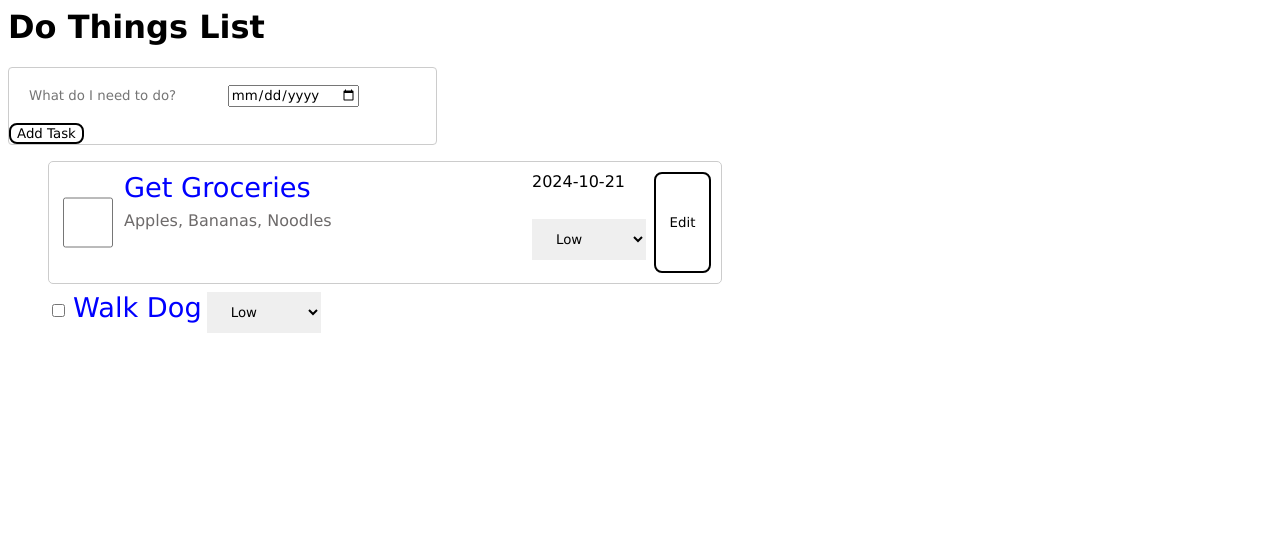
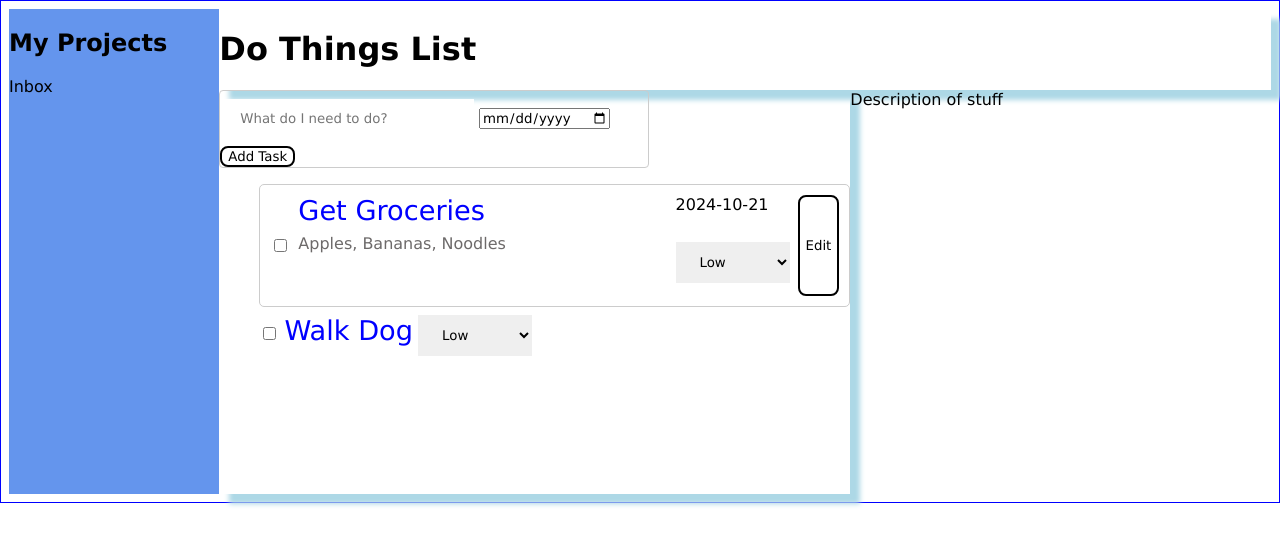
Before and after one commit to fugbot/odin-todo-list, a website built with webpack: page src/index.html in a window 1280 px wide. Built offline with nearby package versions, Linux system fonts and the light colour scheme.

Commit message:
Add grid to page layout

```diff
--- a/src/index.html
+++ b/src/index.html
@@ -1,7 +1,5 @@
-<html>
-
-</html>
-
+<!DOCTYPE html>
+<html lang="en">
   <head>
     <meta charset="utf-8" />
     <title>Do Things List</title>
@@ -9,14 +7,25 @@
   </head>
 
   <body>
+    <div class="page-container">
+      <div class="header">
         <h1>Do Things List</h1>
+      </div>
       <div class="sidebar">
-
+        <div class="projects">
+          <h2>My Projects</h2>
+          <div>Inbox</div>
         </div>
-
+      </div>
+      <div class="main">
         <div class="taskInput">
-    <input type="text" id="task-name" name="task" placeholder="What do I need to do?">
-    <input type="date" id="due-date" name="due-date">
+          <input
+            type="text"
+            id="task-name"
+            name="task"
+            placeholder="What do I need to do?"
+          />
+          <input type="date" id="due-date" name="due-date" />
           <button type="submit" id="submit" name="submit">Add Task</button>
         </div>
 
@@ -24,7 +33,7 @@
           <ul class="default">
             <li>
               <div class="task-item">
-          <input type="checkbox" name="task" value="task">
+                <input type="checkbox" name="task" value="task" />
                 <span class="title">Get Groceries</span>
                 <span class="description">Apples, Bananas, Noodles</span>
                 <span class="date">2024-10-21</span>
@@ -39,7 +48,7 @@
 
             <li>
               <div>
-          <input type="checkbox" name="task" value="task">
+                <input type="checkbox" name="task" value="task" />
                 <span class="title">Walk Dog</span>
                 <span class="date"></span>
                 <select class="priority">
@@ -49,15 +58,13 @@
                 </select>
               </div>
             </li>
-
           </ul>
         </div>
+      </div>
 
-  <div class="description-view">
-
+      <div class="description-view">Description of stuff</div>
     </div>
 
     <script src="./src/index.js"></script>
   </body>
-
 </html>
--- a/src/style.css
+++ b/src/style.css
@@ -4,6 +4,31 @@
 }
 *:hover {
   border: 1px solid blue;
+}
+.page-container {
+  display: grid;
+  grid-template-columns: 1fr 3fr 2fr;
+  grid-template-rows: 1fr 5fr;
+}
+
+.header {
+  grid-area: 1 / 2 / 2 / 4;
+  box-shadow: 10px 10px 5px lightblue;
+}
+
+.main {
+  grid-area: 2 / 2 / 3 / 3;
+  box-shadow: 10px 10px 5px lightblue;
+}
+
+.description-view {
+  grid-area: 2 / 3 / 3 / 4;
+}
+
+/* side bar */
+.sidebar {
+  background-color: cornflowerblue;
+  grid-area: 1 / 1 / 3 / 2;
 }
 
 /* task input */
```
Lines whose indentation alone changed are shown as unchanged.
